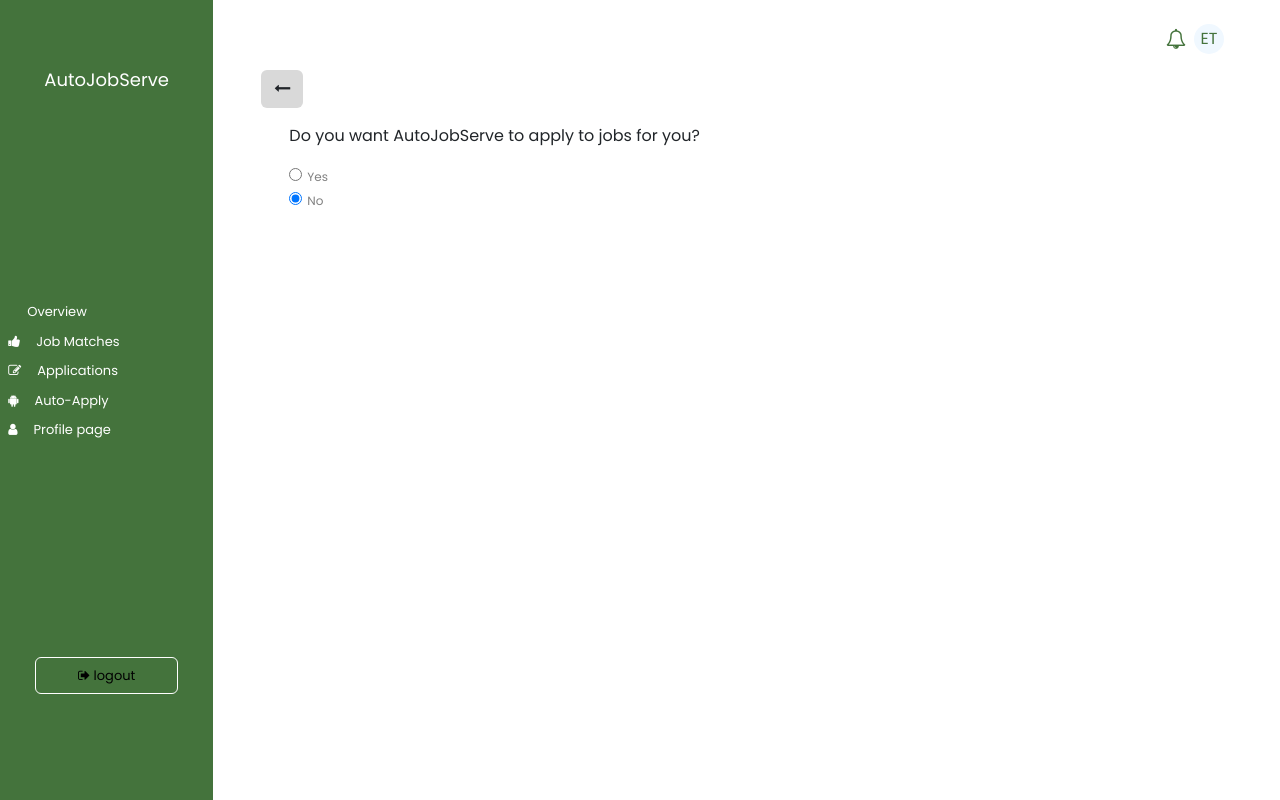
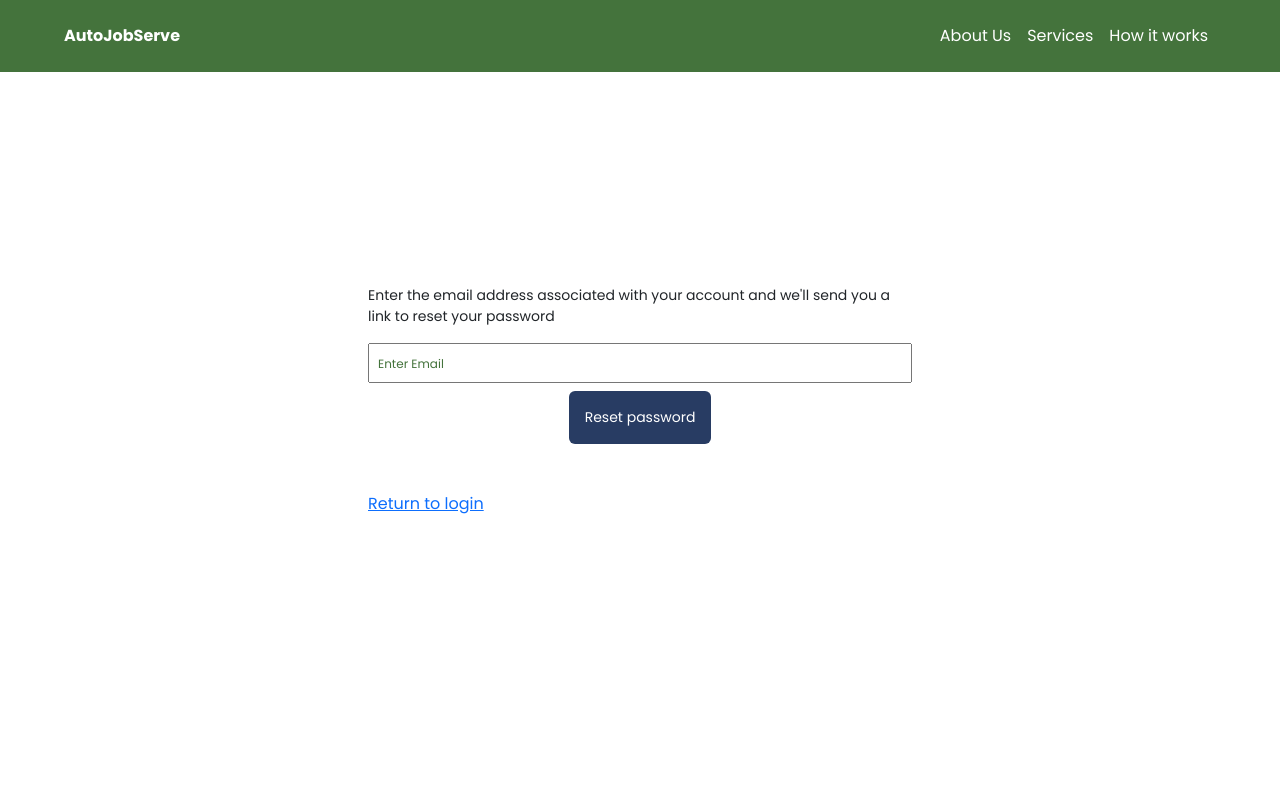
Before and after one commit to TheTeazz/jobFinder, an Angular app: page /email in a window 1280 px wide. Built offline with nearby package versions, Linux system fonts and the light colour scheme.

Commit message:
Created a password reset page with 2 components( email request and password reset)

```diff
--- a/src/app/app-routing.module.ts
+++ b/src/app/app-routing.module.ts
@@ -9,6 +9,8 @@
 import { ApplicationComponent } from './components/dashboard/application/application.component';
 import { ProfilePageComponent } from './components/profile-page/profile-page.component';
 import { AutoApplyComponent } from './components/dashboard/auto-apply/auto-apply.component';
+import { NewPasswordComponent } from './password-reset/new-password/new-password.component';
+import { EmailComponent } from './password-reset/email/email.component';
 
 const routes: Routes = [
   {path:'', component: LandingPageComponent},
@@ -20,7 +22,8 @@
   {path:'applications', component: ApplicationComponent},
   {path:'profile', component: ProfilePageComponent},
   {path:'auto-apply', component: AutoApplyComponent},
-  {path:'email', component: AutoApplyComponent}
+  {path:'email', component: EmailComponent},
+  {path:'new-password', component: NewPasswordComponent}
 
 ];
 
--- a/src/app/login/login.component.html
+++ b/src/app/login/login.component.html
@@ -27,7 +27,7 @@
                 <div class="other-links">
                     <a class="mx-3 link-success text-decoration-none fs-6" routerLink="/signUp">Don't have an
                         account</a>
-                    <a class="mx-3 link-success text-decoration-none fs-6" href="http://">Forgot Password?</a>
+                    <a class="mx-3 link-success text-decoration-none fs-6" routerLink="/email">Forgot Password?</a>
                 </div>
             </div>
 
--- /dev/null
+++ b/src/app/password-reset/email/email.component.css
@@ -0,0 +1,30 @@
+
+.body{
+    min-height: 100vh;
+}
+.navbar{
+    background-color: #44733C;
+}
+.navbar-brand{
+    color: white;
+}
+.nav-link{
+    color: white;
+}
+p{
+    font-size: 14px;
+}
+.emailInput{
+    width: 100%;
+    height: 40px;
+}
+.emailInput::placeholder{
+    color: #44733C;
+    font-size: 12px;
+}
+.submitBtn{
+    background-color: #283C63;
+    border: none;
+    color: white;
+    font-size: 14px;
+}
--- /dev/null
+++ b/src/app/password-reset/email/email.component.html
@@ -0,0 +1,53 @@
+<div class="body d-flex align-items-center justify-content-center">
+    <div class="container col-md-6 p-5">
+
+          <!-- navigation bar -->
+    <nav class="navbar navbar-expand-lg fixed-top">
+        <div class="container-fluid d-md-flex justify-content-between mx-3 px-md-5 pt-2 pb-2">
+            <a class="navbar-brand fs-6 fw-bold" href="#">AutoJobServe</a>
+
+                <button class="navbar-toggler" type="button" data-bs-toggle="collapse" data-bs-target="#navbarNav"
+                aria-controls="navbarNav" aria-expanded="false" aria-label="Toggle navigation">
+                <span class="navbar-toggler-icon"></span>
+            </button>
+            <div class="collapse navbar-collapse" id="navbarNav">
+                <ul class="navbar-nav ms-auto text-center">
+                    <li class="nav-item">
+                        <a class="nav-link fs-6" aria-current="page" href="#about">About
+                            Us</a>
+                    </li>
+                    <li class="nav-item">
+                        <a class="nav-link fs-6" href="#services">Services</a>
+                    </li>
+                    <li class="nav-item">
+                        <a class="nav-link fs-6"  routerLink="/overview">How it works</a>
+                    </li>
+                </ul>
+            </div>
+
+
+        </div>
+    </nav>
+
+
+    <!-- form -->
+
+
+    <div class="">
+
+        <div class="mb-3">
+            <p>Enter the email address associated with your account and we'll send you a link to reset your password</p>
+        </div>
+
+        <form class="text-center mt-3">
+            <input type="email" name="email" id="email" class="emailInput p-2" placeholder="Enter Email"><br>
+            <input type="submit" value="Reset password" routerLink="/new-password" routerLinkActive="active" class="submitBtn rounded py-3 px-3 mt-2">
+        </form>
+
+        <div class="mt-5">
+            <a routerLink="/logIn">Return to login</a>
+        </div>
+    </div>
+
+    </div>
+</div>
--- /dev/null
+++ b/src/app/password-reset/email/email.component.ts
@@ -0,0 +1,15 @@
+import { Component, OnInit } from '@angular/core';
+
+@Component({
+  selector: 'app-email',
+  templateUrl: './email.component.html',
+  styleUrls: ['./email.component.css']
+})
+export class EmailComponent implements OnInit {
+
+  constructor() { }
+
+  ngOnInit(): void {
+  }
+
+}
--- /dev/null
+++ b/src/app/password-reset/new-password/new-password.component.css
@@ -0,0 +1,45 @@
+.body{
+    min-height: 100vh;
+}
+.navbar{
+    background-color: #44733C;
+}
+.navbar-brand{
+    color: white;
+}
+.nav-link{
+    color: white;
+}
+.new, .confirm{
+    width: 100%;
+    height: 30px;
+}
+.new::placeholder, confirm::placeholder{
+    color: #44733C;
+    font-size: 12px;
+}
+
+label{
+    font-size: 12px;
+    color: gray;
+}
+p{
+    color: red;
+    font-size: 12px;
+}
+.container{
+
+}
+
+.cancelBtn, .changeBtn{
+    font-size: 12px;
+}
+.cancelBtn{
+    background-color: white;
+    border: 1px solid black;
+}
+.changeBtn{
+    background-color: #44733C;
+    color: white;
+    border: none;
+}
--- /dev/null
+++ b/src/app/password-reset/new-password/new-password.component.html
@@ -0,0 +1,55 @@
+<div class="body d-flex align-items-center justify-content-center">
+    <div class="container shadow col-md-6 p-5">
+
+        <!-- navigation bar -->
+        <nav class="navbar navbar-expand-lg fixed-top">
+            <div class="container-fluid d-md-flex justify-content-between mx-3 px-md-5 pt-2 pb-2">
+                <a class="navbar-brand fs-6 fw-bold" href="#">AutoJobServe</a>
+
+                <button class="navbar-toggler" type="button" data-bs-toggle="collapse" data-bs-target="#navbarNav"
+                    aria-controls="navbarNav" aria-expanded="false" aria-label="Toggle navigation">
+                    <span class="navbar-toggler-icon"></span>
+                </button>
+                <div class="collapse navbar-collapse" id="navbarNav">
+                    <ul class="navbar-nav ms-auto text-center">
+                        <li class="nav-item">
+                            <a class="nav-link fs-6" aria-current="page" href="#about">About
+                                Us</a>
+                        </li>
+                        <li class="nav-item">
+                            <a class="nav-link fs-6" href="#services">Services</a>
+                        </li>
+                        <li class="nav-item">
+                            <a class="nav-link fs-6" routerLink="/overview">How it works</a>
+                        </li>
+                    </ul>
+                </div>
+
+
+            </div>
+
+        </nav>
+
+
+
+        <div class="d-flex justify-content-center align-items-center" >
+
+            <div class="d-flex flex-column">
+                <label for="new">New password</label>
+                <input type="password" name="" id="new" class="new px-2">
+                <label for="confirm" class="mt-3">Confirm new password</label>
+                <input type="password" name="" id="confirm" class="confirm px-2">
+                <p>New password and confirm new password do not match</p>
+
+                <div class="">
+                    <input type="button" value="Cancel" class="cancelBtn col-5 p-2 mx-1 rounded">
+                    <input type="button" value="Change" class="changeBtn col-6 p-2 mx-1 rounded">
+                </div>
+            </div>
+
+
+        </div>
+
+
+    </div>
+</div>
--- /dev/null
+++ b/src/app/password-reset/new-password/new-password.component.ts
@@ -0,0 +1,15 @@
+import { Component, OnInit } from '@angular/core';
+
+@Component({
+  selector: 'app-new-password',
+  templateUrl: './new-password.component.html',
+  styleUrls: ['./new-password.component.css']
+})
+export class NewPasswordComponent implements OnInit {
+
+  constructor() { }
+
+  ngOnInit(): void {
+  }
+
+}
```
Also changed, not shown: src/app/app.module.ts (+8 -2 lines), 2 other files (tests, documents, lock files or other folders).
